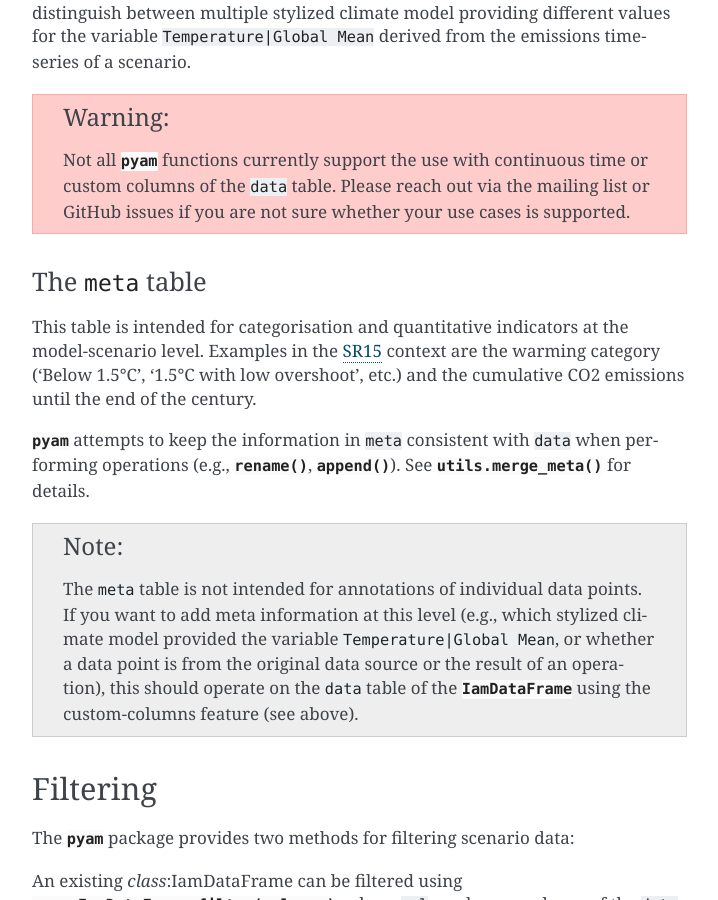
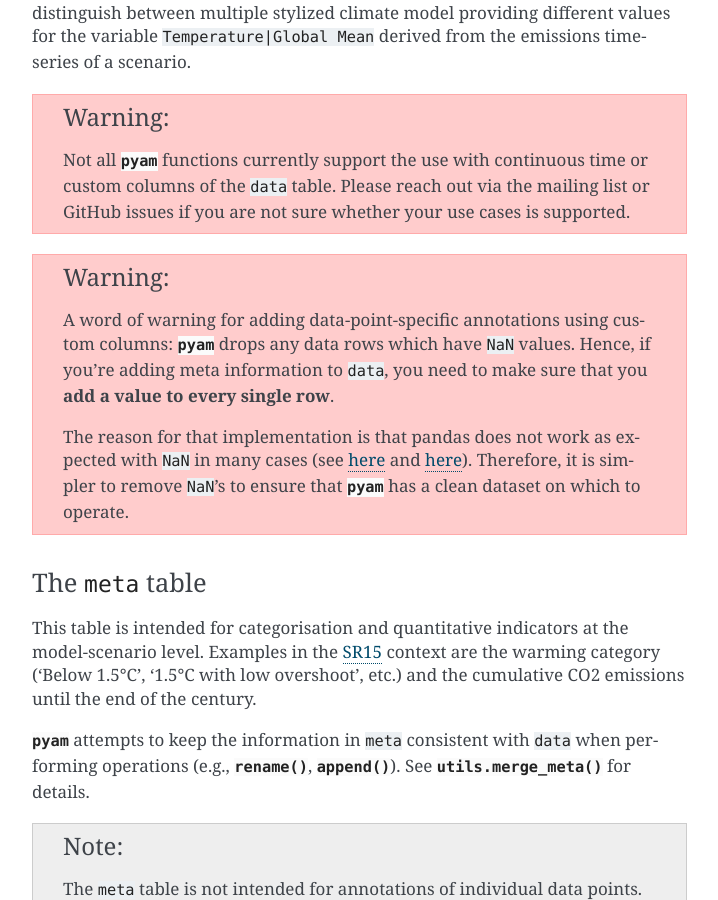
Before and after one commit to IAMconsortium/pyam, a Sphinx documentation site: the page built from doc/source/data.rst, in a window 1280 px wide and 900 px high, scrolled down 2327 px. Shown: the whole window, without its empty margins (393-1111 px from the left). Built offline with Sphinx 7.4.7, drawn with Linux system fonts in a browser that asks for light colours; pages that are not in the unit, such as notebooks, are missing from menus; cross-references to code outside the pages are shown as plain code.

Commit message:
rewrite warning about dropping nan

```diff
--- a/doc/source/data.rst
+++ b/doc/source/data.rst
@@ -136,6 +136,21 @@
     mailing list or GitHub issues if you are not sure whether your use cases
     is supported.
 
+.. warning::
+
+    A word of warning for adding data-point-specific annotations using custom
+    columns: :class:`pyam` drops any data rows which have :code:`NaN` values.
+    Hence, if you're adding meta information to :code:`data`, you need to make
+    sure that you **add a value to every single row**.
+
+    The reason for that implementation is that pandas does not work as expected
+    with :code:`NaN` in many cases
+    (see `here <https://stackoverflow.com/a/18431417>`_ and
+    `here <https://stackoverflow.com/a/13606221>`_).
+    Therefore, it is simpler to remove :code:`NaN`'s to ensure that :class:`pyam`
+    has a clean dataset on which to operate.
+
+
 The :code:`meta` table
 ~~~~~~~~~~~~~~~~~~~~~~
 
```
